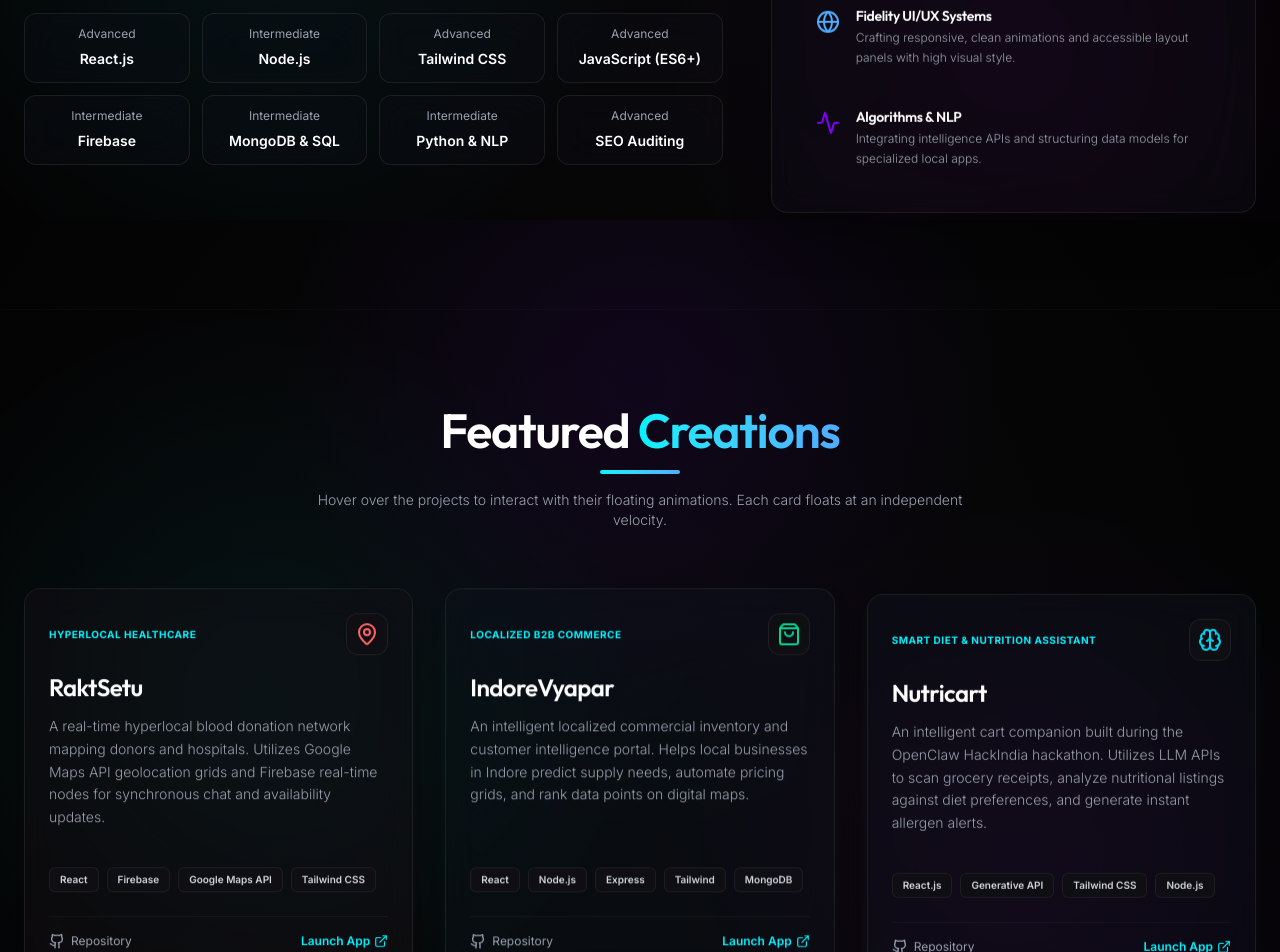
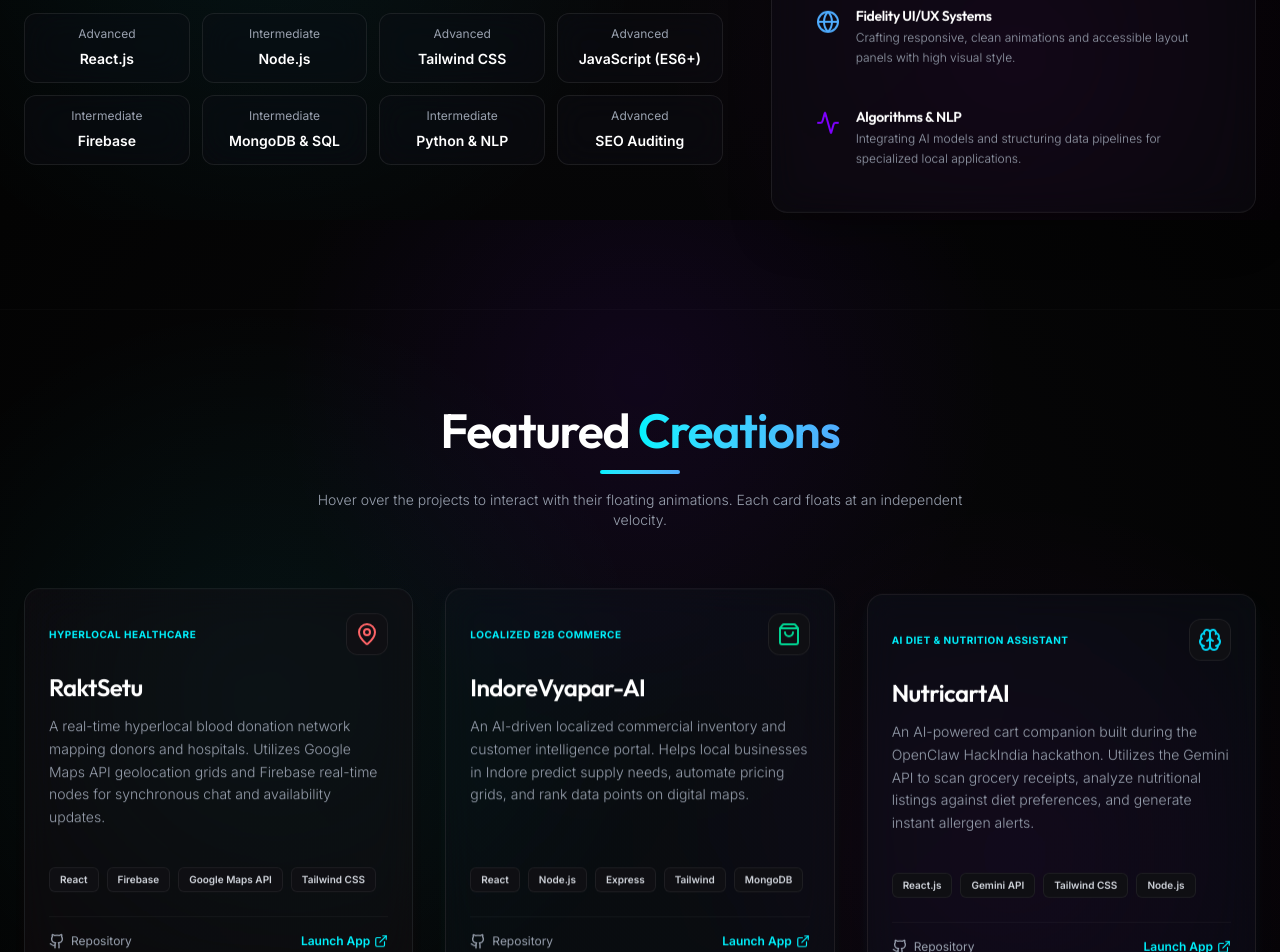
Before and after one commit to aashu2252/Portfolio, a React (Vite) app: page / in a window 1280 px wide. Shown: the part 1380-2332 px from the top of the page. Built offline with nearby package versions, Linux system fonts and the light colour scheme.

Commit message:
fix: restore proper project names (IndoreVyapar-AI, NutricartAI) and technical AI/Gemini descriptors

```diff
--- a/src/components/About.jsx
+++ b/src/components/About.jsx
@@ -27,7 +27,7 @@ export default function About() {
     {
       icon: <Activity className="text-nebula-purple" size={24} />,
       title: 'Algorithms & NLP',
-      desc: 'Integrating intelligence APIs and structuring data models for specialized local apps.'
+      desc: 'Integrating AI models and structuring data pipelines for specialized local applications.'
     }
   ];
 
--- a/src/components/Achievements.jsx
+++ b/src/components/Achievements.jsx
@@ -17,7 +17,7 @@ export default function Achievements() {
       year: '2025',
       title: 'OpenClaw HackIndia Hackathon',
       role: 'Hackathon Competitor',
-      desc: 'Designed and built Nutricart—an intelligent companion that parses grocery receipt facts and checks diet preferences in real-time.',
+      desc: 'Designed and built NutricartAI—an AI companion that parses grocery receipt facts and checks diet preferences in real-time.',
       icon: <ShieldAlert className="text-rose-400" size={24} />,
       color: 'border-rose-500/30 text-rose-400',
       glow: 'shadow-rose-500/5',
--- a/src/components/Projects.jsx
+++ b/src/components/Projects.jsx
@@ -17,9 +17,9 @@ export default function Projects() {
       demo: '#',
     },
     {
-      title: 'IndoreVyapar',
+      title: 'IndoreVyapar-AI',
       category: 'Localized B2B Commerce',
-      desc: 'An intelligent localized commercial inventory and customer intelligence portal. Helps local businesses in Indore predict supply needs, automate pricing grids, and rank data points on digital maps.',
+      desc: 'An AI-driven localized commercial inventory and customer intelligence portal. Helps local businesses in Indore predict supply needs, automate pricing grids, and rank data points on digital maps.',
       tech: ['React', 'Node.js', 'Express', 'Tailwind', 'MongoDB'],
       icon: <ShoppingBag className="text-emerald-400" size={24} />,
       gradient: 'from-emerald-500/10 to-teal-500/10',
@@ -30,10 +30,10 @@ export default function Projects() {
       demo: '#',
     },
     {
-      title: 'Nutricart',
-      category: 'Smart Diet & Nutrition Assistant',
-      desc: 'An intelligent cart companion built during the OpenClaw HackIndia hackathon. Utilizes LLM APIs to scan grocery receipts, analyze nutritional listings against diet preferences, and generate instant allergen alerts.',
-      tech: ['React.js', 'Generative API', 'Tailwind CSS', 'Node.js'],
+      title: 'NutricartAI',
+      category: 'AI Diet & Nutrition Assistant',
+      desc: 'An AI-powered cart companion built during the OpenClaw HackIndia hackathon. Utilizes the Gemini API to scan grocery receipts, analyze nutritional listings against diet preferences, and generate instant allergen alerts.',
+      tech: ['React.js', 'Gemini API', 'Tailwind CSS', 'Node.js'],
       icon: <Brain className="text-cyan-400" size={24} />,
       gradient: 'from-cyan-500/10 to-blue-500/10',
       border: 'group-hover:border-cyan-500/30',
```
Also changed, not shown: 1 other file (tests, documents, lock files or other folders).
